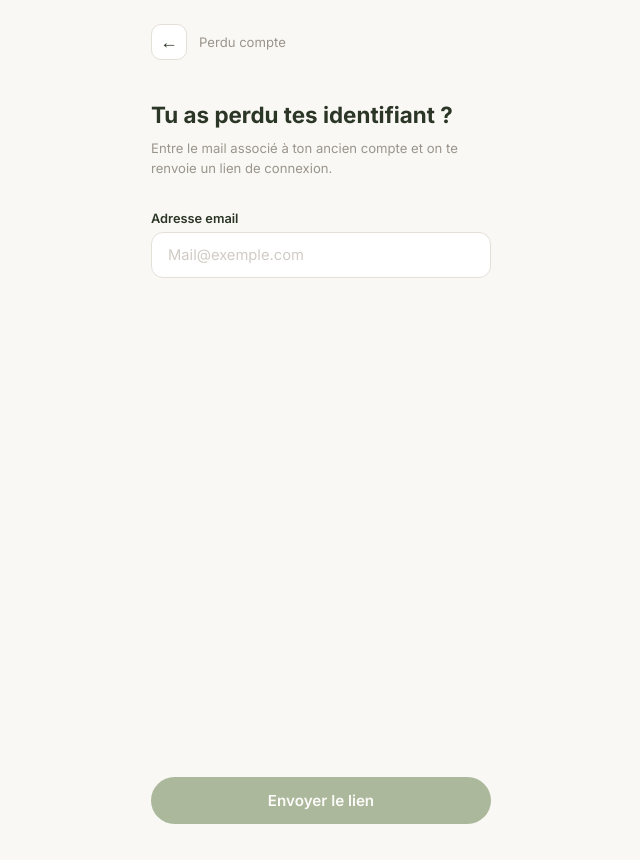
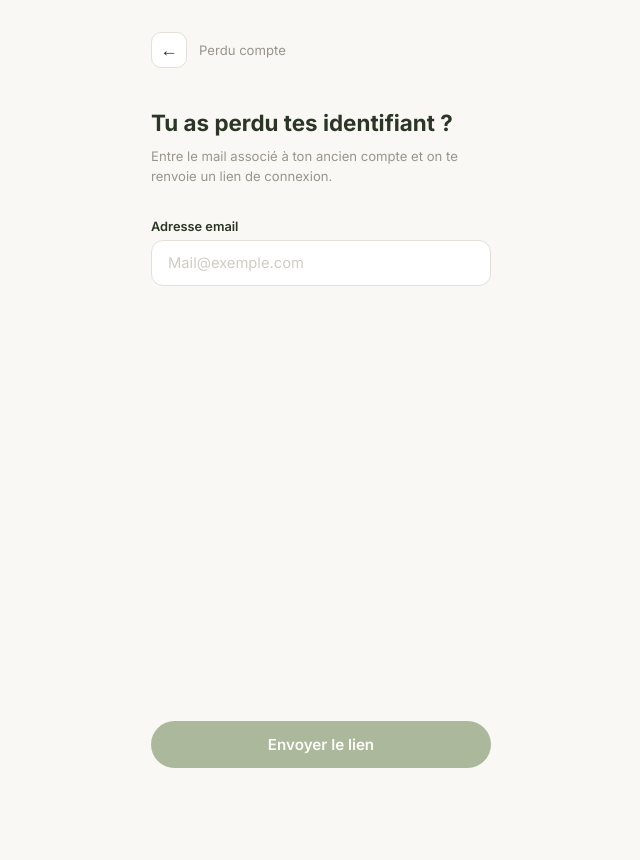
Before and after one commit to TEAM-MSPR-EPSI/healthAI-frontend, an Angular app: page /lost-account in a window 1280 px wide. Shown: the whole page, without its empty margins (319-959 px from the left). After the commit the page ends 800 px from the top, so only its background shows below. Built offline with nearby package versions, Linux system fonts and the light colour scheme.

Commit message:
fix: Remove useless space in home/login page

```diff
--- a/src/app/pages/login/login.component.css
+++ b/src/app/pages/login/login.component.css
@@ -5,7 +5,6 @@
   justify-content: space-between;
   min-height: 100vh;
   background: var(--admin-gray-50, #faf8f4);
-  padding: 80px 24px 36px;
   text-align: center;
 }
 
@@ -17,6 +16,7 @@
   justify-content: center;
   width: 100%;
   max-width: 340px;
+  padding: 80px 24px 36px;
 }
 
 /* Brand header */
@@ -116,6 +116,7 @@
 /* Footer */
 .login-footer {
   margin-top: 40px;
+  margin-bottom: 32px;
 }
 
 .lost-link {
@@ -130,7 +131,7 @@
 }
 
 @media (max-width: 480px) {
-  .login-page {
+  .login-content {
     padding: 60px 20px 28px;
   }
 }
--- a/src/app/pages/lost-account/lost-account.component.css
+++ b/src/app/pages/lost-account/lost-account.component.css
@@ -4,7 +4,6 @@
   align-items: center;
   min-height: 100vh;
   background: var(--admin-gray-50, #faf8f4);
-  padding: 24px 24px 36px;
 }
 
 /* ===== Top bar ===== */
@@ -15,6 +14,7 @@
   width: 100%;
   max-width: 340px;
   margin-bottom: 40px;
+  margin-top: 32px;
 }
 
 .back-btn {
@@ -108,6 +108,7 @@
   width: 100%;
   max-width: 340px;
   margin-top: 32px;
+  margin-bottom: 32px;
 }
 
 .btn-envoyer {
--- a/src/app/pages/splash/splash.component.css
+++ b/src/app/pages/splash/splash.component.css
@@ -5,7 +5,7 @@
   justify-content: center;
   min-height: 100vh;
   background: var(--admin-gray-50, #faf8f4);
-  padding: 24px;
+  /* padding: 24px; */
   animation: fadeIn 0.8s ease;
 }
 
--- a/src/app/pages/splash/splash.component.html
+++ b/src/app/pages/splash/splash.component.html
@@ -8,5 +8,5 @@
     <span class="brand-coach">COACH</span>
   </div>
 
-  <p class="splash-tagline">Bouge. Mange bien.<br>Vis mieux.</p>
+  <p class="splash-tagline">Bouge. Mange. Vis.</p>
 </div>
--- a/src/app/pages/welcome/welcome.component.css
+++ b/src/app/pages/welcome/welcome.component.css
@@ -5,7 +5,7 @@
   justify-content: space-between;
   min-height: 100vh;
   background: var(--admin-gray-50, #faf8f4);
-  padding: 60px 24px 36px;
+  /* padding: 60px 24px 36px; */
   text-align: center;
   animation: fadeIn 0.5s ease;
 }
@@ -92,6 +92,7 @@
   flex-direction: column;
   align-items: center;
   gap: 16px;
+  margin: 32px;
 }
 
 .welcome-legal {
--- a/src/app/pages/welcome/welcome.component.html
+++ b/src/app/pages/welcome/welcome.component.html
@@ -15,7 +15,7 @@
   </div>
 
   <div class="welcome-footer">
+    <a class="btn-continuer" routerLink="/login">Continuer →</a>
     <p class="welcome-legal">En continuant, tu acceptes nos conditions d'utilisation et notre politique de confidentialité.</p>
-    <a class="btn-continuer" routerLink="/login">Continuer →</a>
   </div>
 </div>
```
